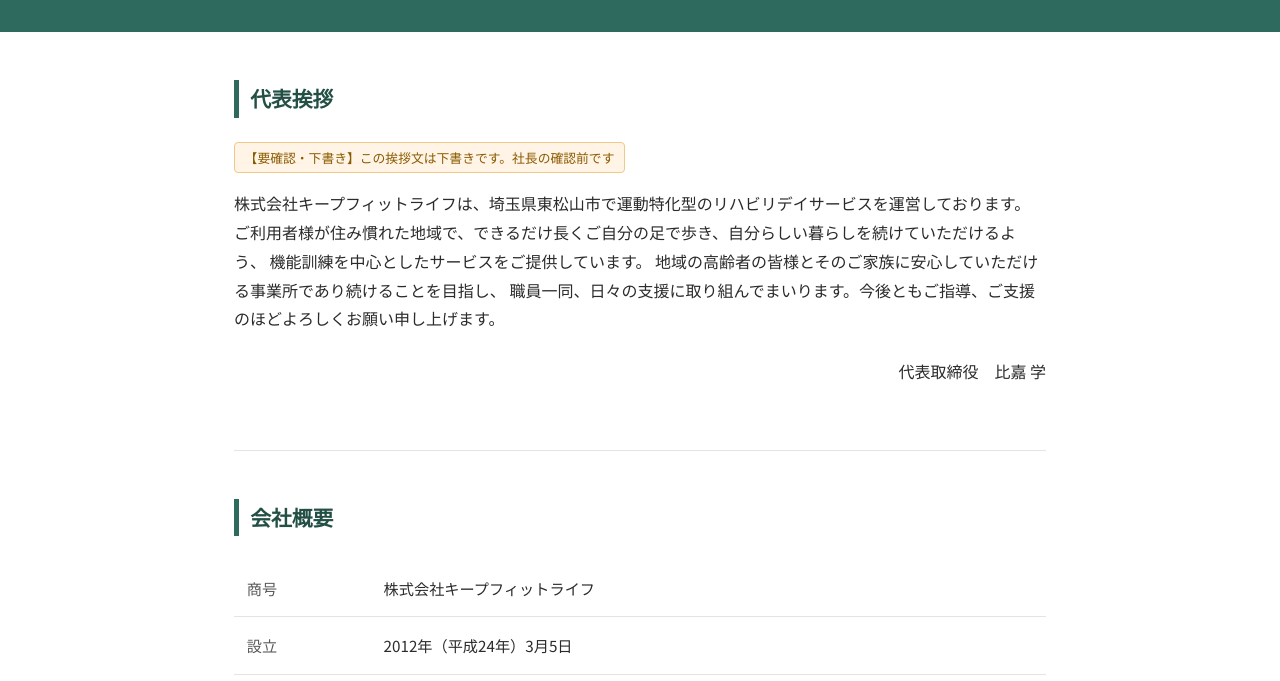
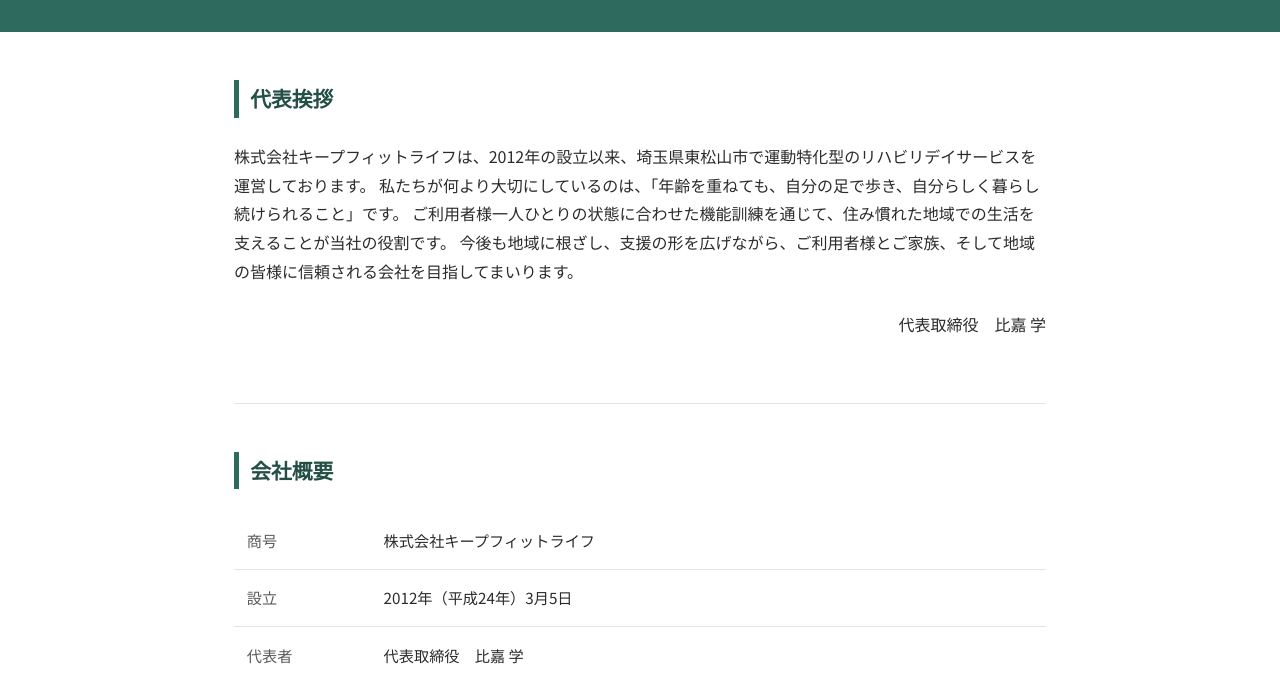
Before and after one commit to m-higa-sys/keepfitlife-site, a plain HTML site: page index.html in a window 1280 px wide. Shown: the part 115-796 px from the top of the page. Drawn offline with Linux system fonts and the light colour scheme.

Commit message:
代表挨拶を確定文に差し替え、下書き表示を削除

```diff
--- a/index.html
+++ b/index.html
@@ -169,16 +169,13 @@
 
 <main>
 
-  <!-- 【要確認・下書き】代表挨拶：クロコによる下書き200〜300字。社長の確認・修正が必要です -->
   <section class="greeting">
     <h2>代表挨拶</h2>
-    <span class="draft-note">【要確認・下書き】この挨拶文は下書きです。社長の確認前です</span>
     <p>
-      株式会社キープフィットライフは、埼玉県東松山市で運動特化型のリハビリデイサービスを運営しております。
-      ご利用者様が住み慣れた地域で、できるだけ長くご自分の足で歩き、自分らしい暮らしを続けていただけるよう、
-      機能訓練を中心としたサービスをご提供しています。
-      地域の高齢者の皆様とそのご家族に安心していただける事業所であり続けることを目指し、
-      職員一同、日々の支援に取り組んでまいります。今後ともご指導、ご支援のほどよろしくお願い申し上げます。
+      株式会社キープフィットライフは、2012年の設立以来、埼玉県東松山市で運動特化型のリハビリデイサービスを運営しております。
+      私たちが何より大切にしているのは、「年齢を重ねても、自分の足で歩き、自分らしく暮らし続けられること」です。
+      ご利用者様一人ひとりの状態に合わせた機能訓練を通じて、住み慣れた地域での生活を支えることが当社の役割です。
+      今後も地域に根ざし、支援の形を広げながら、ご利用者様とご家族、そして地域の皆様に信頼される会社を目指してまいります。
     </p>
     <p class="sign">代表取締役　比嘉 学</p>
   </section>
```
